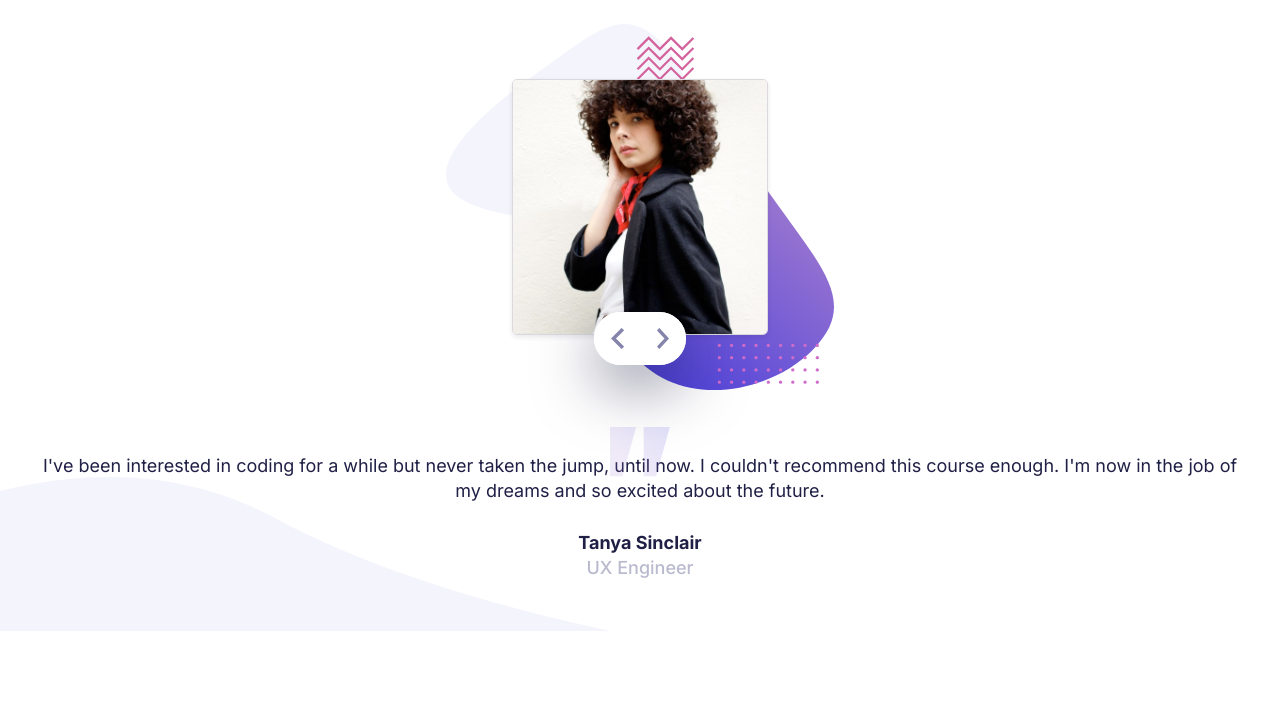
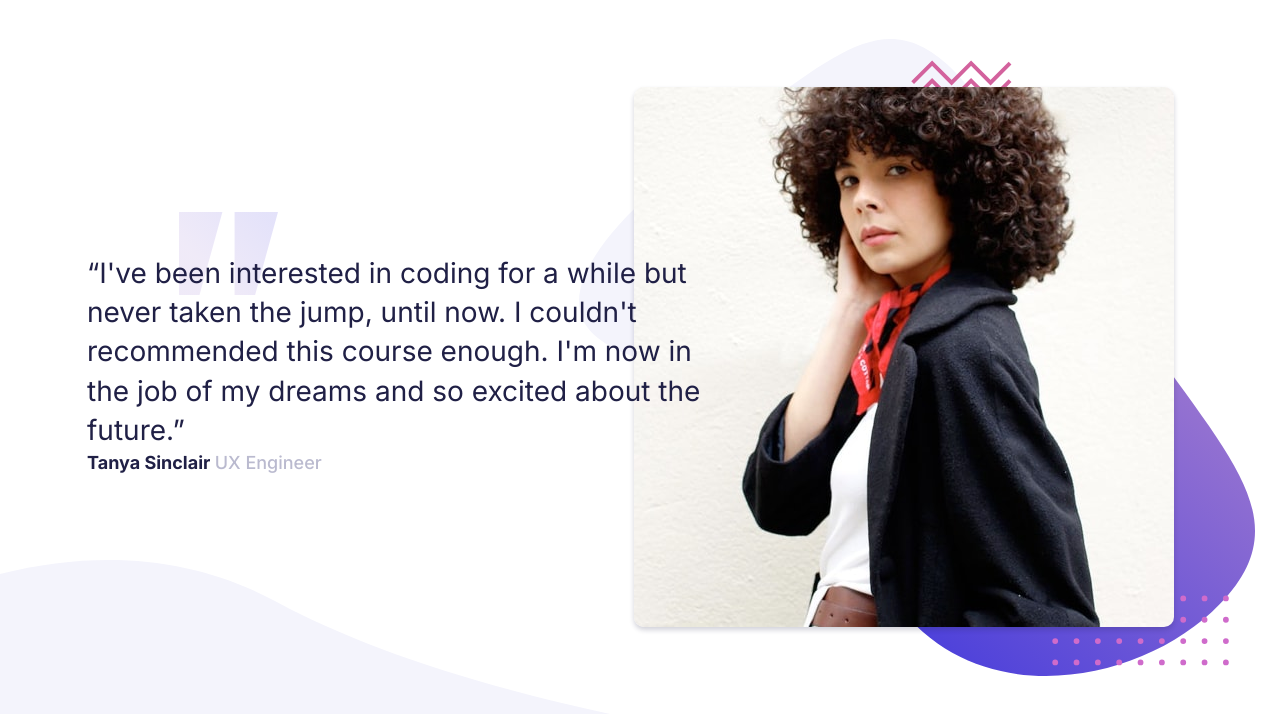
Before and after one commit to isy-creates/FM-coding-bootcamp-testimonial-slider, a website built with webpack: page index.html in a window 1280 px wide. Built offline with nearby package versions, Linux system fonts and the light colour scheme.

Commit message:
finished styling

```diff
--- a/index.html
+++ b/index.html
@@ -9,36 +9,17 @@
   <title>Coding Bootcamp Testimonial Slider</title>
 </head>
 <body>
-  <main class="testimonial">
-    <section class="testimonial__item">
-      <figure role="group" class="testimonial__image">
-        <img src="images/image-tanya.jpg" alt="Tanya" class="testimonial__portrait">
-        <figure role="group" class="navigation">
-          <img src="images/icon-prev.svg" alt="Slide to left" class="navigation__icon navigation__icon--prev">
-          <img src="images/icon-next.svg" alt="Slide to right" class="navigation__icon navigation__icon--next">
-        </figure>
-      </figure>
-      <article class="testimonial__text">
-        <p>I've been interested in coding for a while but never taken the jump, until now. I couldn't recommend this course enough. I'm now in the job of my dreams and so excited about the future.</p>
-        <p class="is--bold has--no-margin">Tanya Sinclair</p>
-        <p class="is--light">UX Engineer</p>
-      </article>
-    </section>
-    <section class="testimonial__item testimonial__item--is-invisible">
-      <figure role="group" class="testimonial__image">
-        <img src="images/image-john.jpg" alt="John" class="testimonial__portrait">
-        <figure role="group" class="navigation">
-          <img src="images/icon-prev.svg" alt="Slide to left" class="navigation__icon navigation__icon--prev">
-          <img src="images/icon-next.svg" alt="Slide to right" class="navigation__icon navigation__icon--next">
-        </figure>
-      </figure>
-      <article class="testimonial__text">
-        <p>If you want to lay the best foundation possible i'd recommend taking this course. The depth the instructors go into is incredible. I now feel so confident about starting up as a professional developer.</p>
-        <p class="is--bold has--no-margin">John Tarkpor</p>
-        <p class="is--light">Junior Font-end Developer</p>
-      </article>
-    </section>
-</main>
-<script src="dist/bundled.js"></script>
+  <main class="main">
+        <section class="testimonial">
+          <div class="testimonial__image">
+            <img src="/images/image-tanya.jpg" alt="Tanya, UX-Designer" class="testimonial__portrait">
+          </div>
+          <div class="testimonial__quote">
+            <q class="quote">I've been interested in coding for a while but never taken the jump, until now. I couldn't recommended this course enough. I'm now in the job of my dreams and so excited about the future.</q>
+            <p class="quote-author is--bold">Tanya Sinclair <span class="is--light">UX Engineer</span></p>
+          </div>
+        </section>
+  </main>
+  <script src="dist/bundled.js"></script>
 </body>
 </html>
--- /dev/null
+++ b/src/scss/abstract/_breakpoints.scss
@@ -0,0 +1,29 @@
+@mixin sm {
+  @media (min-width:#{$screen-sm-min}) {
+    @content;
+  }
+}
+
+@mixin md {
+  @media (min-width:#{$screen-md-min}) {
+    @content;
+  }
+}
+
+@mixin lg {
+  @media (min-width:#{$screen-lg-min}) {
+    @content;
+  }
+}
+
+@mixin  xl {
+  @media (min-width:#{$screen-xl-min}) {
+    @content;
+  }
+}
+
+@mixin rwd($screen) {
+  @media (min-width: $screen+'px') {
+    @content;
+  }
+}
--- a/src/scss/abstract/_variables.scss
+++ b/src/scss/abstract/_variables.scss
@@ -5,3 +5,9 @@ $grayish-blue:    hsl(240, 18%, 77%);
 
 //Sizes
 $max-width:         1440px;
+
+//Breakpoints
+$screen-sm-min:     576px;
+$screen-md-min:     768px;
+$screen-lg-min:     992px;
+$screen-xl-min:     $max-width;
--- a/src/scss/base/_base.scss
+++ b/src/scss/base/_base.scss
@@ -10,8 +10,19 @@ html {
 
 body{
   font-size: 1.8rem;
+  line-height: 1.2;
   font-family: 'Inter', sans-serif;
   line-height: 2.5rem;
   font-weight: 400;
   color: $dark-blue;
+
+  @include lg {
+    font-size: 2.8rem;
+    line-height: 1.4;
+  }
+
+  @include xl {
+    font-size: 3.2rem;
+    line-height: 1.6;
+  }
 }
--- a/src/scss/base/_typography.scss
+++ b/src/scss/base/_typography.scss
@@ -9,6 +9,36 @@
   font-weight: 500;
 }
 
-.has--no-margin{
-  margin-bottom:0;
+.quote {
+  padding: 2.8rem 1rem;
+  display: block;
+  text-align: center;
+
+  background: url('/images/pattern-quotes.svg') center top no-repeat;
+  background-size: 6.5rem;
+
+  @include lg {
+    text-align: left;
+    padding: 4.2rem 0 0;
+
+    background-position: 9.2rem top;
+    background-size: 9.9rem;
+  }
 }
+
+.quote-author {
+  text-align: center;
+  font-size: 1.8rem;
+
+  .is--light{
+    display: block;
+  }
+
+  @include lg {
+    text-align: left;
+
+    .is--light {
+      display: inline;
+    }
+  }
+}
--- a/src/scss/components/_navigation.scss
+++ b/src/scss/components/_navigation.scss
@@ -1,10 +1,13 @@
 .navigation {
-  position: absolute;
-  bottom: 2.5rem;
+  //position: absolute;
+  //bottom: 2.5rem;
   box-shadow: 0 2rem 6rem hsla(240, 38%, 20%, .5);
   background-color: #fff;
   border-radius: 20rem;
   display: flex;
+
+  grid-row: 2 / span 2;
+  grid-column: 2 / span 1;
 
 
   &__icon{
--- a/src/scss/layout/_testimonial.scss
+++ b/src/scss/layout/_testimonial.scss
@@ -1,50 +1,58 @@
 .testimonial {
-  width: 100%;
   max-width: $max-width;
   margin: 0 auto;
+  padding: 2.3rem 2.5rem;
+
   background: url('/images/pattern-curve.svg') left bottom no-repeat;
-  padding:2.4rem 4rem;
-  display: flex;
-  overflow-x: hidden;
-  scroll-snap-align: start;
-  scroll-behavior: smooth;
 
-  &__item{
-    width: 100%;
-    flex-shrink: 0;
+  @include lg {
+    display: grid;
+    grid-template-columns: 45% 10% 45%;
+  }
 
-    &--is-invisible{
-      visibility: hidden;
+  @include xl {
+    padding: 5rem 7.2rem;
+  }
+
+  &__image{
+    background: url('/images/pattern-bg.svg') center center no-repeat;
+    background-size: contain;
+    margin-bottom: 3.2rem;
+    padding: 3rem;
+
+    display: flex;
+    justify-content: center;
+
+    @include lg {
+      margin-bottom: 0;
+      grid-column: 2 / span 2;
+      grid-row: 1;
+      padding: 6.4rem 9.2rem 6.4rem 6.6rem;
     }
   }
 
-  &__text{
-    text-align: center;
-    position: relative;
+  &__portrait {
+    width: 25.5rem;
+    border-radius: 1rem;
+    box-shadow: 0 3px 5px rgba($dark-blue, .2);
 
-    &::before {
-      content:url('/images/pattern-quotes.svg');
-      position: absolute;
-      left: 50%;
-      transform: translate(-50%, -50%) scale(.5);
+    @include lg {
+      width: 54.2rem;
     }
   }
 
-  &__image{
-    position: relative;
-    background: url('/images/pattern-bg.svg') center center no-repeat;
-    background-size: contain;
-    padding: 5.5rem 3.2rem;
-    display: flex;
-    justify-content: center;
-    margin-bottom: 6.3rem;
-  }
+  &__quote{
 
-  &__portrait{
-    border-radius: .5rem;
-    max-width: 25.6rem;
-    margin: 0 auto;
-    box-shadow: 0 2px 5px  hsla(240, 38%, 20%, .1);
-    border: 1px solid #d9d9de;
+    @include lg {
+      grid-column: 1 / span 2;
+      grid-row: 1;
+      padding-left: 6.2rem;
+
+      display: flex;
+      flex-direction: column;
+      justify-content: center;
+
+      background-position: 9.6rem center;
+    }
   }
 }
--- a/src/scss/main.scss
+++ b/src/scss/main.scss
@@ -1,5 +1,6 @@
 @import 'abstract/reset';
 @import 'abstract/variables';
+@import 'abstract/breakpoints';
 
 @import 'base/typography';
 @import 'base/base';
--- a/webpack.config.common.js
+++ b/webpack.config.common.js
@@ -77,6 +77,9 @@ module.exports = {
         ]
       },
       {
+        //inline dataurl rules
+      },
+      {
         // JS Rules
         test: /\.(js|jsx)$/,
         //Make sure to exclude files from the node_modules folder
```
Also changed, not shown: dist/bundled.css, dist/images/pattern-bg.svg (deleted), dist/images/pattern-curve.svg (deleted), dist/images/pattern-quotes.svg (deleted).
